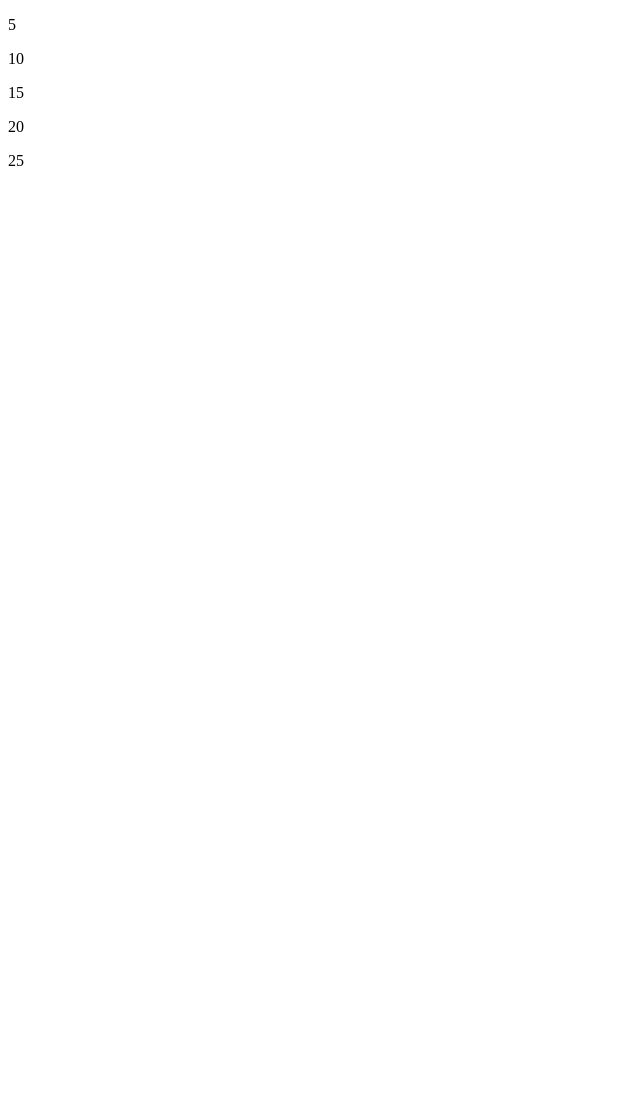
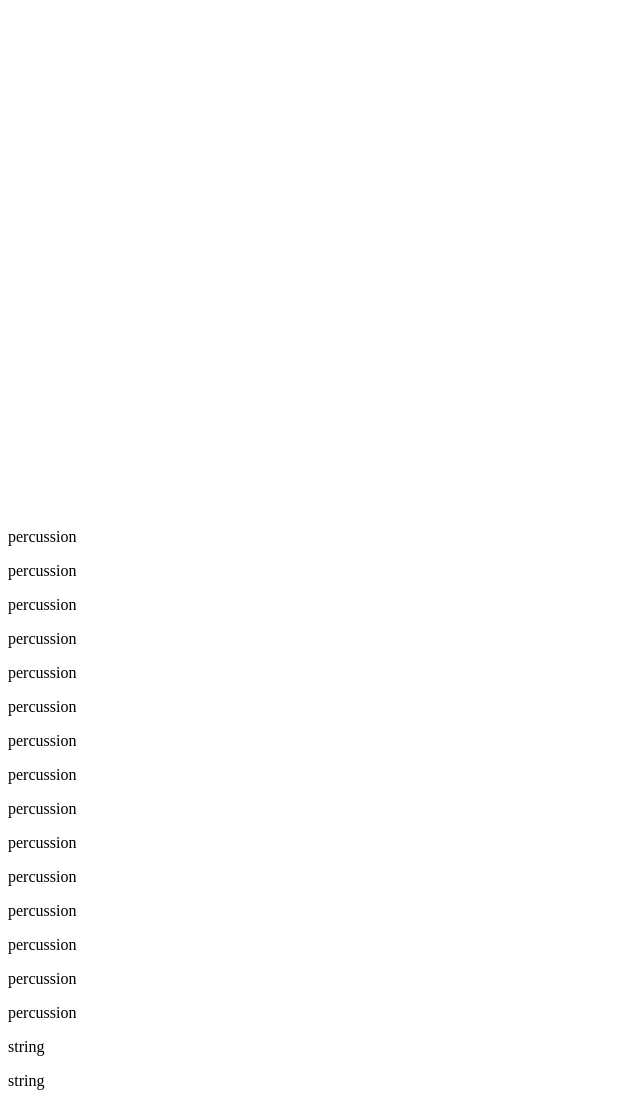
Before and after one commit to jaboone/100-things_interactive, a plain HTML site: page index.html in a window 1280 px wide. Shown: the top 1093 px of the page, without its empty margins (0-640 px from the left). Before the commit the page ends 800 px from the top, so only its background shows below. Drawn offline with nearby package versions, Linux system fonts and the light colour scheme.

Commit message:
Thursday Mar 1, 2018 session.

```diff
--- a/index.html
+++ b/index.html
@@ -5,7 +5,7 @@
     <title>Title</title>
     <!--<link type="text/css" rel="stylesheet" href="whatever.css">-->
     <link type="text/css" rel="stylesheet" href="stylesheet.css">
-    <script src="https://d3js.org/d3.v4.min.js"></script>
+    <script src="//d3js.org/d3.v3.min.js"></script>
     <style>
     </style>
 </head>
@@ -14,19 +14,66 @@
 <!-- d3 drawing -->
 <script type="text/javascript">
 
-// d3.csv("food.csv", function (data) {
-//     console.log(data)
-// })
+    // width and height and radius
+    var width = 960,
+        height = 500,
+        radius = Math.min(width, height) / 2;
 
-var dataset = [ 5, 10, 15, 20, 25 ];
+    // our color palette!
+    var color = d3.scale.ordinal()
+        .range(["#98abc5", "#8a89a6", "#7b6888", "#6b486b", "#a05d56", "#d0743c", "#ff8c00"]);
 
-console.log(dataset);
+    // some kind of arc
+    var arc = d3.svg.arc()
+        .outerRadius(radius - 10)
+        .innerRadius(radius - 70);
 
-d3.select("body").selectAll("p")
-    .data(dataset)
-    .enter()
-    .append("p")
-    .text(function(d){ return d; });
+    // pie chart layout -- investigate what this does!
+    var pie = d3.layout.pie()
+        .sort(null)
+        .value(function(d) { return d.population; });
+
+    // append svg to the body
+    var svg = d3.select("body").append("svg")
+        .attr("width", width)
+        .attr("height", height)
+        .append("g")
+        .attr("transform", "translate(" + width / 2 + "," + height / 2 + ")");
+
+    // load our dataset
+    d3.csv("100-things.csv", function (data) {
+    // console.log(dataset) ;
+        var dataset = data;
+
+        d3.select("body").selectAll("p")
+        .data(dataset)
+        .enter()
+        .append("p")
+        .text(function(d){ return d.Family; });
+
+        /*
+        var g = svg.selectAll(".arc")
+            .data(pie(data))
+            .enter().append("g")
+            .attr("class", "arc");
+
+        g.append("path")
+            .attr("d", arc)
+            .style("fill", function(d) { return color(d.data.age); });
+
+        g.append("text")
+            .attr("transform", function(d) { return "translate(" + arc.centroid(d) + ")"; })
+            .attr("dy", ".35em")
+            .text(function(d) { return d.data.age; });
+        */
+
+    }) ;
+
+    function type(d) {
+        d.population = +d.population;
+        return d;
+    }
+
 
 
 </script>
```
Also changed, not shown: 100-things.csv (renamed from 100 Instruments R2 - Sheet1 (1).csv).
